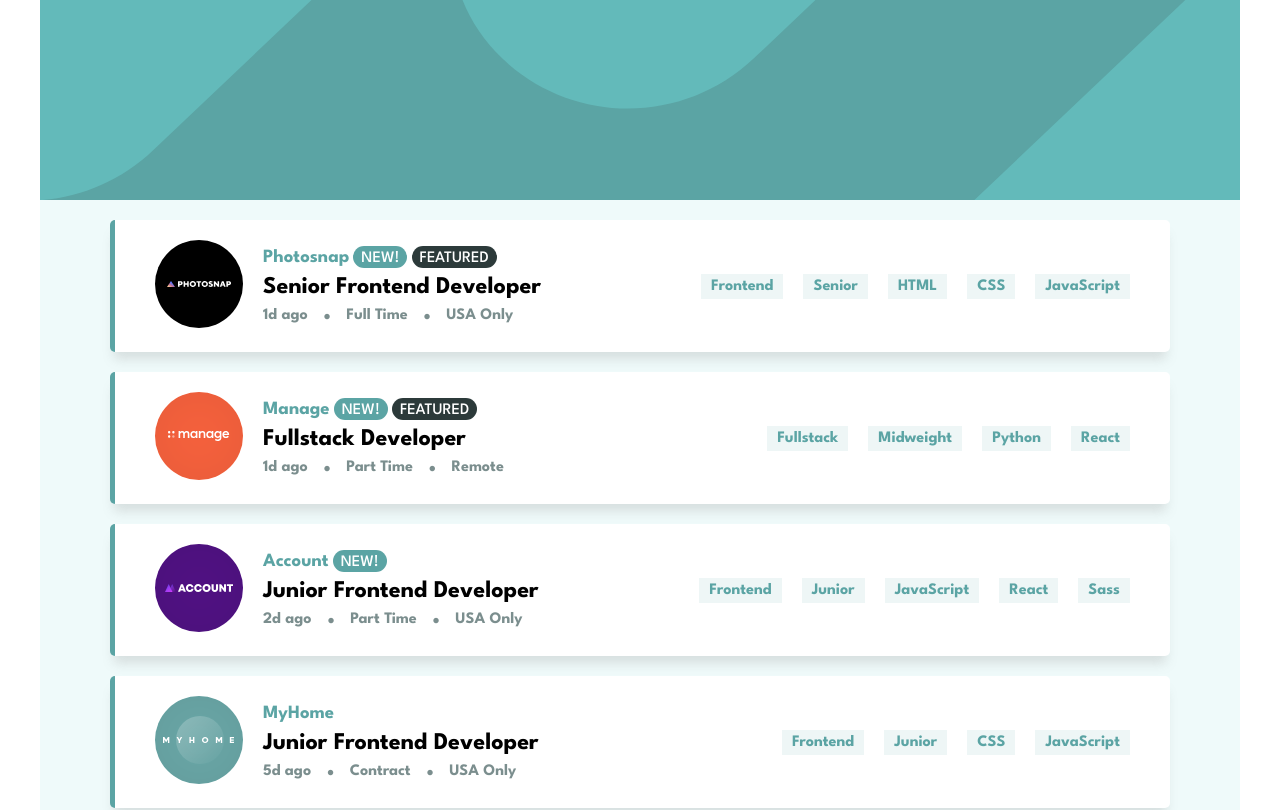
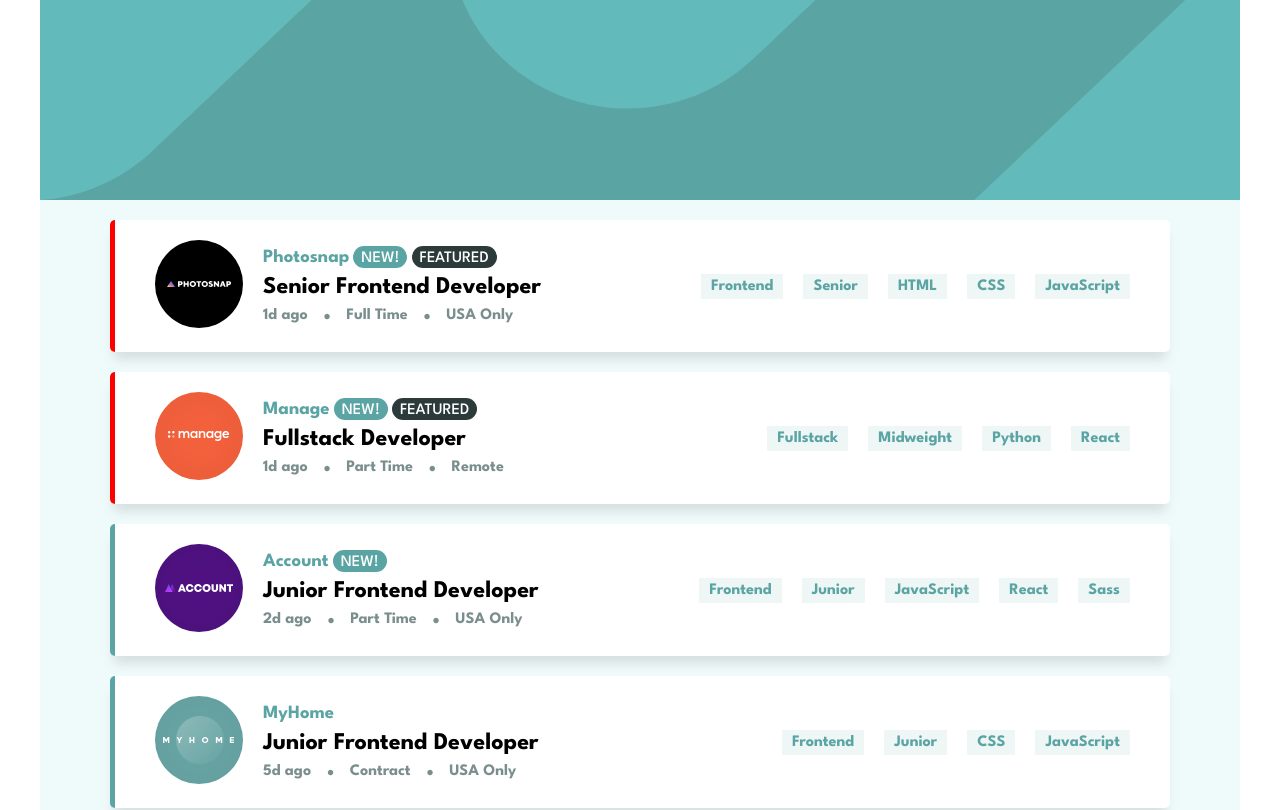
Before and after one commit to giandefaria/static-job-listings-master, a React (Create React App) app: page / in a window 1280 px wide. Shown: the top 810 px of the page. Built offline with nearby package versions, Linux system fonts and the light colour scheme.

Commit message:
quando o item array feature for true, o className do elemento li terá a classe list-item-active dentro

```diff
--- a/src/components/input-list/input-list.tsx
+++ b/src/components/input-list/input-list.tsx
@@ -86,11 +86,13 @@
 
         function verifFeatured() {
             if (itemArray.featured == true) {
+                li.className = "list-item list-item-active" //adiciono a classe da borda colorida no elemento
                 return (`<span class="featured">FEATURED</span>`)
             } else {
                 return (``)
             }
         }
+
 
     })//final do array.map
     captureElementsStack(); //após mapear os elementos, essa função será executada
--- a/src/components/main/main.css
+++ b/src/components/main/main.css
@@ -94,7 +94,10 @@
 }
 
 .list-item-active {
-    border-left: hsl(180, 29%, 50%);
+    border-left: red;
+    border-left-style: solid;
+    border-left-width: 5px;
+    border-radius: 5px;
 }
 
 .job-information{
```
